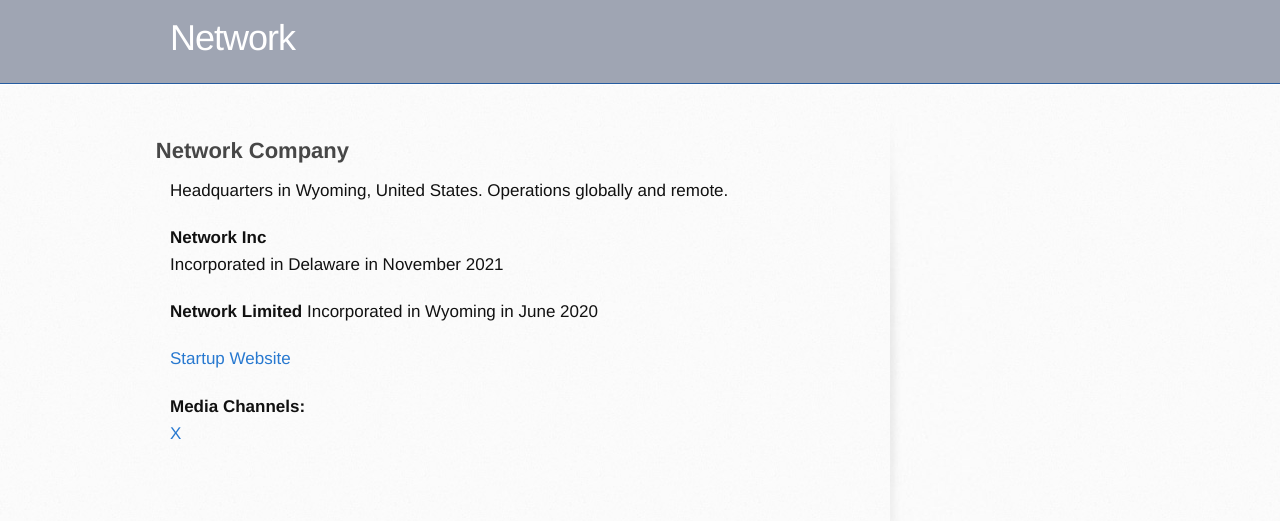
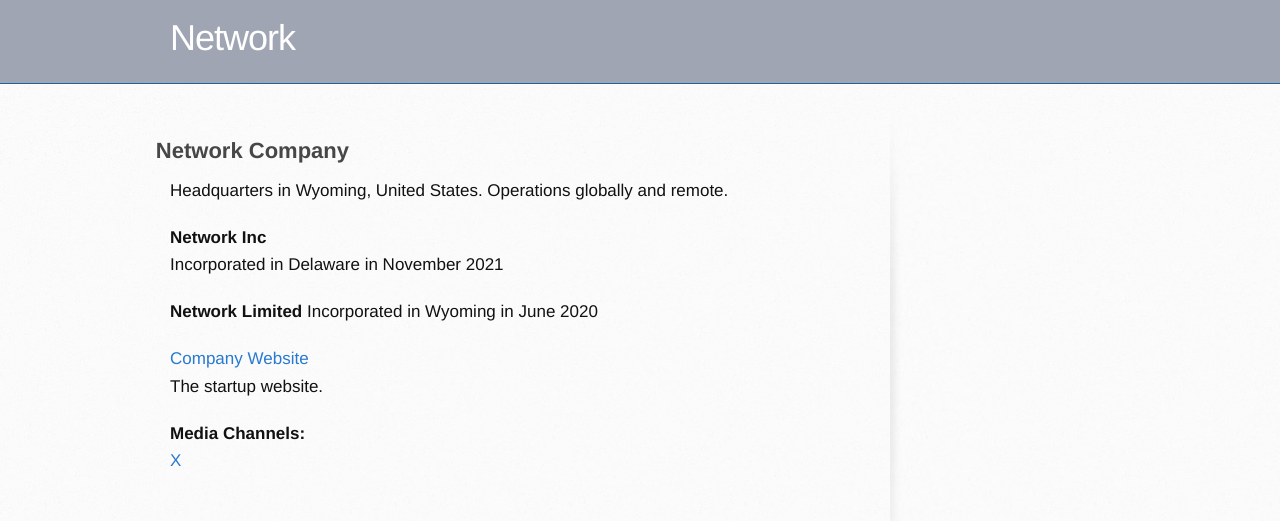
Before and after one commit to networkf/network.github.io, a Jekyll site: the page built from company.md, in a window 1280 px wide. Shown: the top 521 px of the page. Built offline with Jekyll 4.4.1, drawn with Linux system fonts in a browser that asks for light colours; some web fonts are replaced; our own code applies the rules of GitHub Pages for plain Markdown files; the repository's description, which GitHub fills in, is left out.

Commit message:
Update company.md

```diff
--- a/company.md
+++ b/company.md
@@ -19,8 +19,9 @@ Incorporated in Delaware in November 2021
 Incorporated in Wyoming in June 2020
 <br>
 
-<a href="https://netxork.com">Startup Website</a>
+<a href="https://netxork.com">Company Website</a>
 <br>
+The startup website.
 
 **Media Channels:**
 <br>
```
